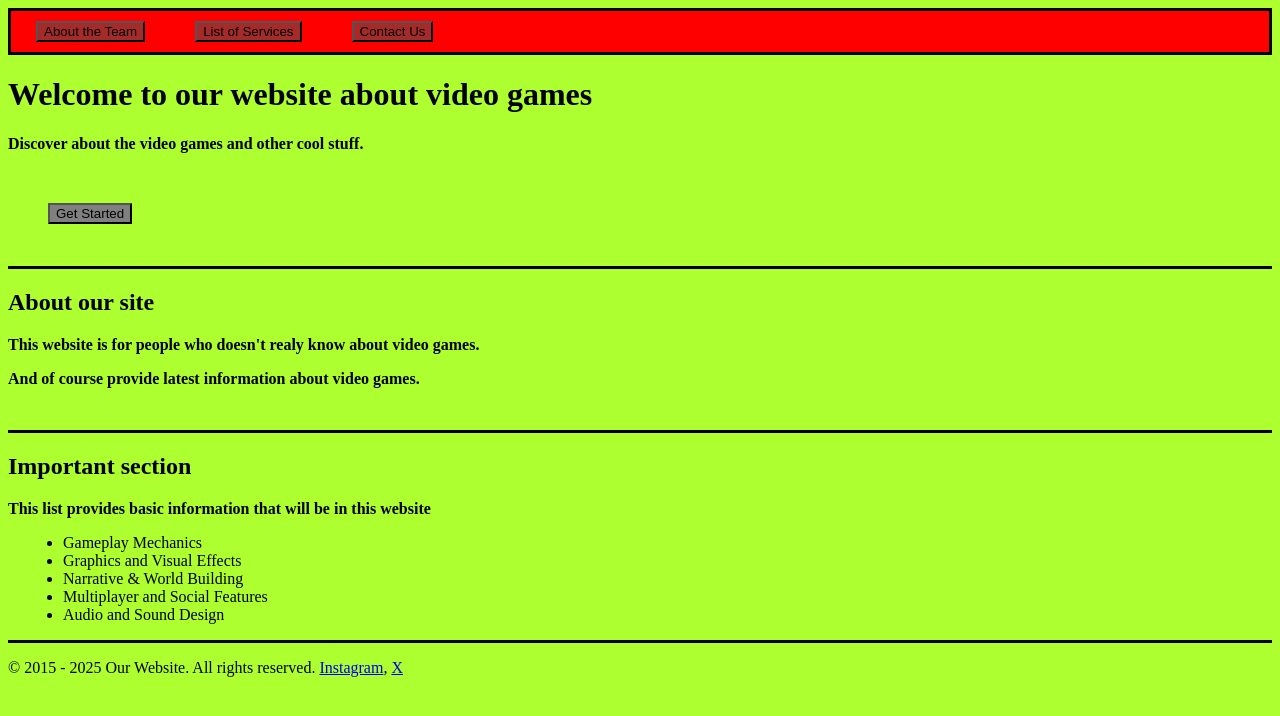
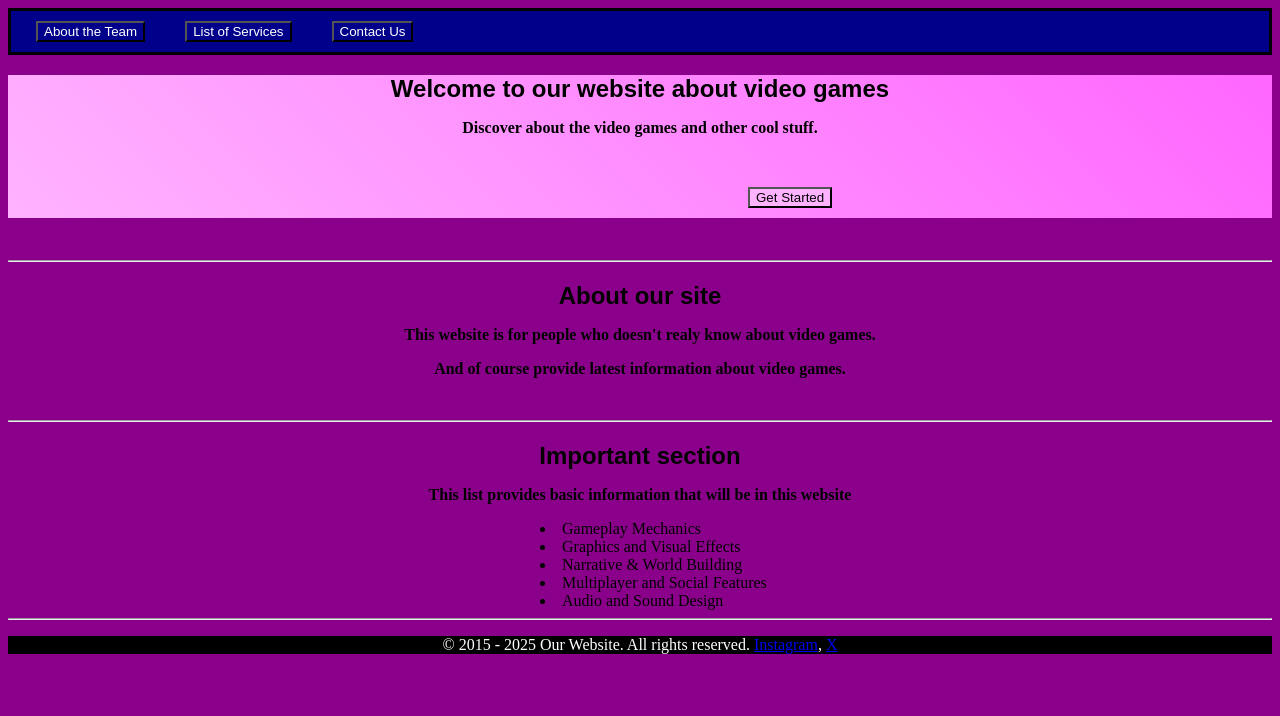
Before and after one commit to Arturs-gailitis/Video-game-website, a PHP site: page / in a window 1280 px wide. Shown: the top 716 px of the page. Run offline with PHP 8.4, Linux system fonts and the light colour scheme.

Commit message:
update design

```diff
--- a/css/styles.css
+++ b/css/styles.css
@@ -1,44 +1,141 @@
-#navigation {
-    list-style: none; /* Removes default list bullets */
-    padding: 0; /* Removes default padding */
-    margin: 0; /* Removes default margin */
-    display: flex; /* Displays list items in a horizontal row */
-    gap: 20px; /* Sets spacing between list items */
+/*
+All html files
+*/
+
+/*Same style, for all html files*/
+body {
+    background-color: darkmagenta; /* Set the page background color */
+    font-family: 'Times New Roman', Times, serif; /* Define the default font family */
 }
 
-li {
-    display: inline; /* Ensures list items appear in a row */
-    margin: 0 15px; /* Adds horizontal spacing between items */
+/*All list elements exept navigation*/
+
+body ul li {
+    display: list-item; /* Ensure list elements are displayed correctly */
+    margin: 0 15px; /* Add horizontal spacing between list items */
 }
 
-nav {
-    background-color: red; /* Sets the background color of the navigation */
-    border: 3px solid black; /* Adds a black border around the navigation */
-    padding: 10px; /* Adds padding to prevent elements from touching the edge */
+/*All heading elements in html files*/
+
+h1, h2 {
+    font-family: Arial, Helvetica, sans-serif; /* Set the font family for headings */
+    margin-bottom: 10px; /* Add space below headings */
+    text-align: center; /* Center heading text */
 }
 
-nav ul li input {
-    background-color: brown; /* Sets the background color for input fields inside navigation list items */
+/*All paragraph elements in html files*/
+
+p {
+    text-align: center; /* Center paragraph text */
+    font-size: 16px; /* Set the default font size */
 }
 
-body {
-    background-color: greenyellow; /* Sets the background color of the page */
+/*Same footer style, for all html files*/
+
+footer {
+    background-color: black; /* Set footer background color */
+    color: white; /* Change footer text color to white */
+    text-align: center; /* Center text in the footer */
 }
 
-body ul input {
-    background-color: grey; /* Sets the background color for input fields inside unordered lists */
+/*Same navigatior bar style, for all html files*/
+
+#navigation {
+    background-color: darkblue; /* Set the navigation background color */
+    border: 3px solid black; /* Add a black border around the navigation */
+    padding: 10px; /* Add padding to prevent content from touching edges */
 }
 
-body hr {
-    height: 3px; /* Sets the height of the horizontal rule */
-    background-color: black; /* Sets the background color of the horizontal rule */
-    border: none; /* Removes the default border */
+/*Same button list layout in navigatior bar, for all html files*/
+
+#navigation ul {
+    list-style: none; /* Remove default list bullets */
+    padding: 0; /* Remove default padding */
+    margin: 0; /* Remove default margin */
+    display: flex; /* Display navigation items in a horizontal row */
+    gap: 10px; /* Add spacing between navigation items */
 }
 
-body ul li {
-    display: list-item; /* Ensures list items appear as list elements */
+/*Same button style in navigatior bar, for all html files*/
+
+#navigation ul li input {
+    background-color: darkblue; /* Set background color for input fields inside navigation */
+    color: white; /* Change input text color to white */
 }
 
-#merch {
-    height: 100px; /* Sets the height of the 'merch' picture */
+/*
+services.html
+*/
+
+/*Pictures layout*/
+
+#service {
+    max-height: 100px; /* Limit the maximum height of the service section */
 }
+
+/*
+index.html
+*/
+
+/*Hero section general style*/
+
+.hero {
+    background: linear-gradient(45deg, #ffb3ff, #ff66ff); /* Apply a gradient background */
+}
+
+/*Paragraph layout in hero section*/
+
+.hero p {
+    text-align: center; /* Center paragraph text inside the hero section */
+}
+
+/*Button layout and style in hero section*/
+
+.hero ul form input {
+    margin-bottom: 10px; /* Add space below input fields */
+    background-color: #ffb3ff; /* Set input background color */
+    margin-left: 700px; /* Add right margin for spacing */
+}
+
+/*Three-column section list layout*/
+
+.column ul {
+    max-width: 270px; /* Set a max text width */
+    margin: 0 auto; /* Centers it horizontally */
+    list-style-position: inside; /* Optional: keeps bullets inside */
+}
+
+/*
+contact.html
+*/
+
+/*Contact form's text and message areas style */
+
+.contact input, .contact textarea {
+    border-radius: 10px; /* Round the corners of input fields and text areas */
+}
+
+/*Contact form's email text's layout */
+
+.contact #email {
+    margin-left: 25px; /* Add left margin to the email input field */
+}
+
+/*Contact form's button layout */
+
+.contact #submit {
+    margin-left: 100px; /* Add left margin to the submit button */
+    border-radius: 0; /* Remove rounded corners from the submit button */
+}
+
+/*
+about.html
+*/
+
+/*Pictures layout*/
+
+#team {
+    display: block;
+    margin: auto;
+    max-width: 25%;
+}
--- a/index.html
+++ b/index.html
@@ -10,9 +10,9 @@
 
     <body>
 
-        <nav>
+        <nav id="navigation">
 
-            <ul id="navigation">
+            <ul>
 
                 <li>
                     <form action="about.html">
@@ -45,6 +45,8 @@
 
         </nav>
 
+        <section class="hero">
+
             <h1>Welcome to our website about video games</h1>
 
             <p><b>Discover about the video games and other cool stuff.</b></p>
@@ -60,18 +62,26 @@
                 </form>
             </ul>
 
+        </section>
+
         <br>
 
         <hr>
+
+        <section class="feature_section">
 
             <h2>About our site</h2>
 
             <p><b>This website is for people who doesn't realy know about video games.</b></p>
             <p><b>And of course provide latest information about video games.</b></p>
 
+        </section>
+
         <br>
 
         <hr>
+
+        <section class="column">
 
             <h2>Important section</h2>
 
@@ -91,6 +101,8 @@
 
             </ul>
 
+        </section>
+
         <hr>
 
     </body>
```
Also changed, not shown: about.html (+6 -6 lines), contact.html (+11 -3 lines), services.html (+18 -6 lines). Lines whose indentation alone changed are shown as unchanged.
